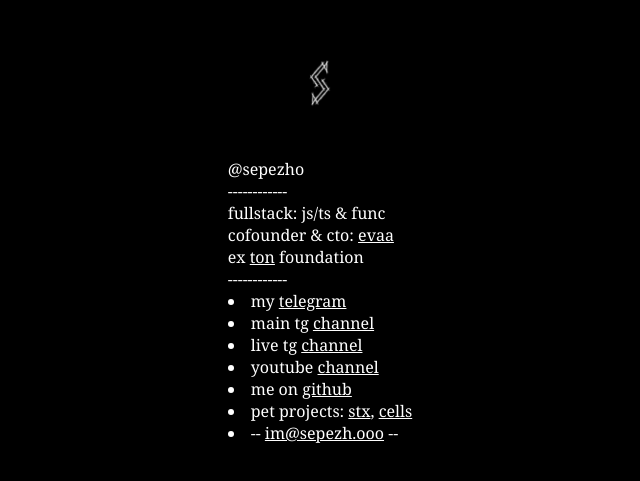
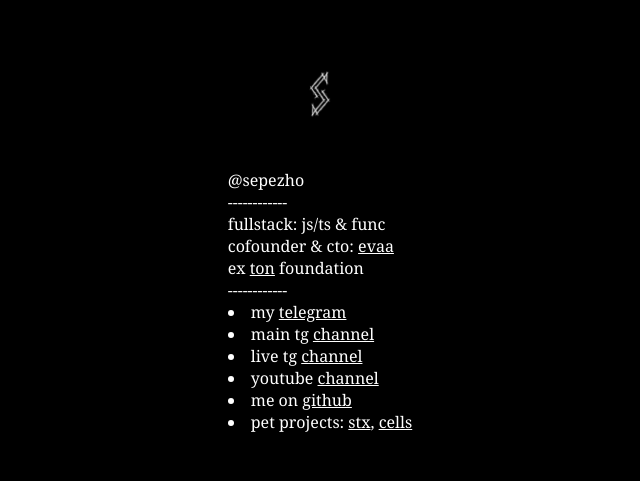
Before and after one commit to sepezho/card, a React (Create React App) app: page / in a window 1280 px wide. Shown: the part 141-622 px from the top of the page, without its empty margins (320-960 px from the left). Built offline with nearby package versions, Linux system fonts and the light colour scheme.

Commit message:
Update App.tsx

```diff
--- a/src/App.tsx
+++ b/src/App.tsx
@@ -38,9 +38,6 @@ function App() {
             <li>
               pet projects: <a href="https://stx.tg">stx</a>, <a href="https://toncells.org">cells</a>
             </li>
-            <li>
-              -- <a href="mailto:someone@example.com?subject=Hello&body=Hello">im@sepezh.ooo</a> --
-            </li>
           </nav>
         </p>
       </div >
```
